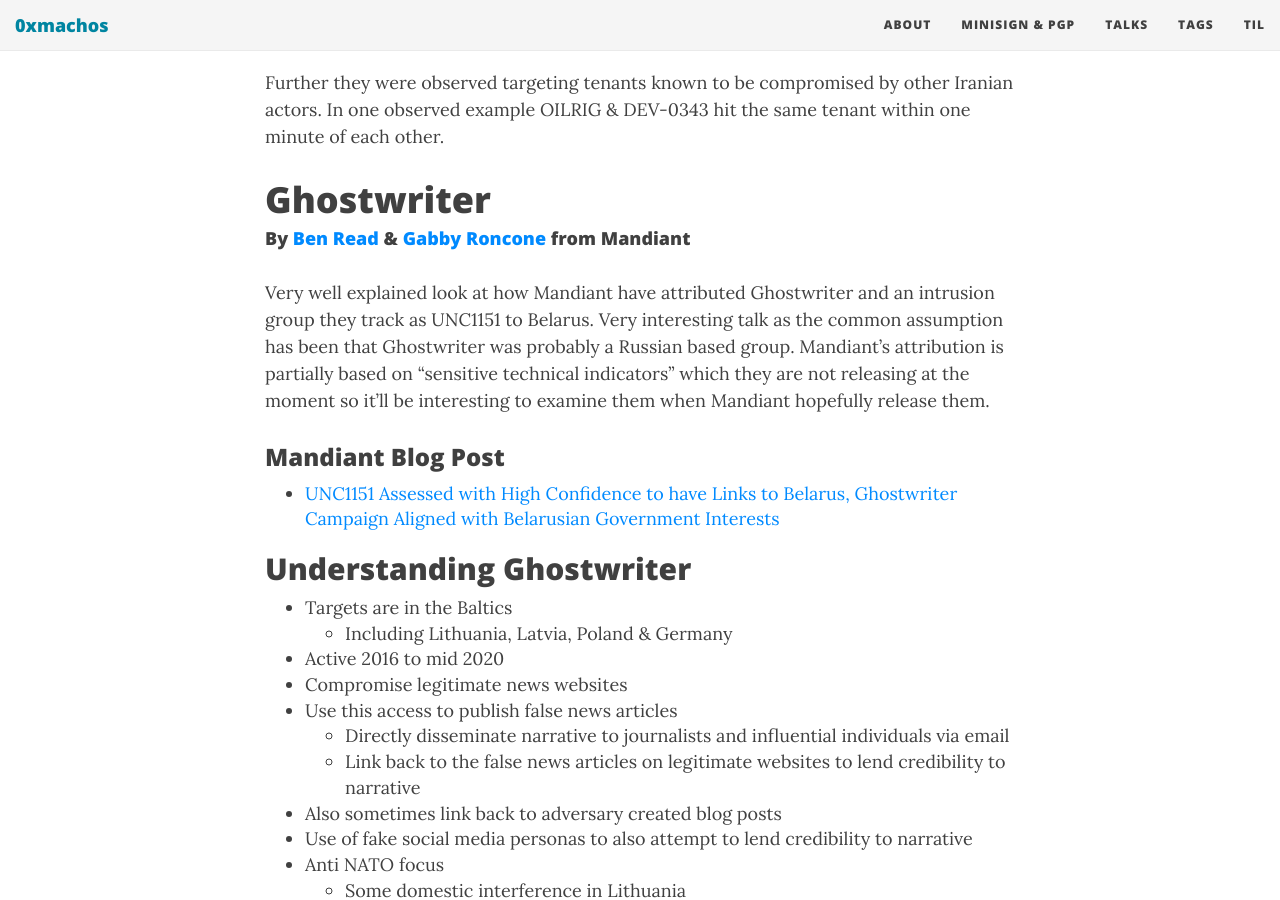
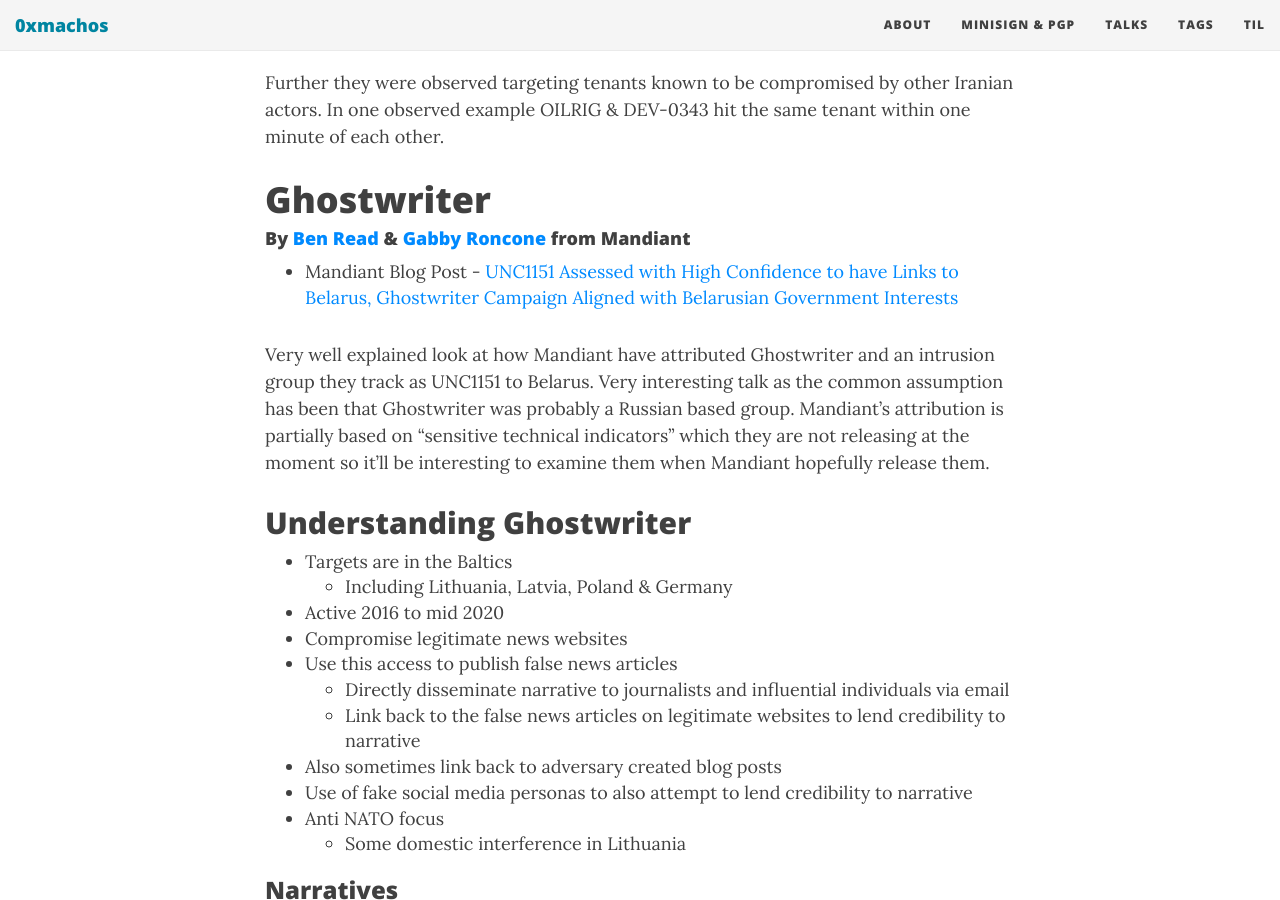
Before and after one commit to 0xmachos/0xmachos.github.io, a Jekyll site: the page built from _posts/2021-11-21-CYBERWARCON-2021.md, in a window 1280 px wide and 900 px high, scrolled down 7493 px. Built offline with Jekyll 4.4.1, drawn with Linux system fonts in a browser that asks for light colours; nearby versions of some CDN libraries.

Commit message:
Change Ghostwriter blog post link

```diff
--- a/_posts/2021-11-21-CYBERWARCON-2021.md
+++ b/_posts/2021-11-21-CYBERWARCON-2021.md
@@ -176,11 +176,10 @@
 # Ghostwriter
 #### By [Ben Read](https://twitter.com/bread08) & [Gabby Roncone](https://twitter.com/gabby_roncone) from Mandiant
 
+* Mandiant Blog Post - [UNC1151 Assessed with High Confidence to have Links to Belarus, Ghostwriter Campaign Aligned with Belarusian Government Interests](https://www.mandiant.com/resources/unc1151-linked-to-belarus-government)
+
 Very well explained look at how Mandiant have attributed Ghostwriter and an intrusion group they track as UNC1151 to Belarus. Very interesting talk as the common assumption has been that Ghostwriter was probably a Russian based group. Mandiant's attribution is partially based on "sensitive technical indicators" which they are not releasing at the moment so it'll be interesting to examine them when Mandiant hopefully release them.
 
-### Mandiant Blog Post
-
-* [UNC1151 Assessed with High Confidence to have Links to Belarus, Ghostwriter Campaign Aligned with Belarusian Government Interests](https://www.mandiant.com/resources/unc1151-linked-to-belarus-government)
 
 ## Understanding Ghostwriter
 
```
